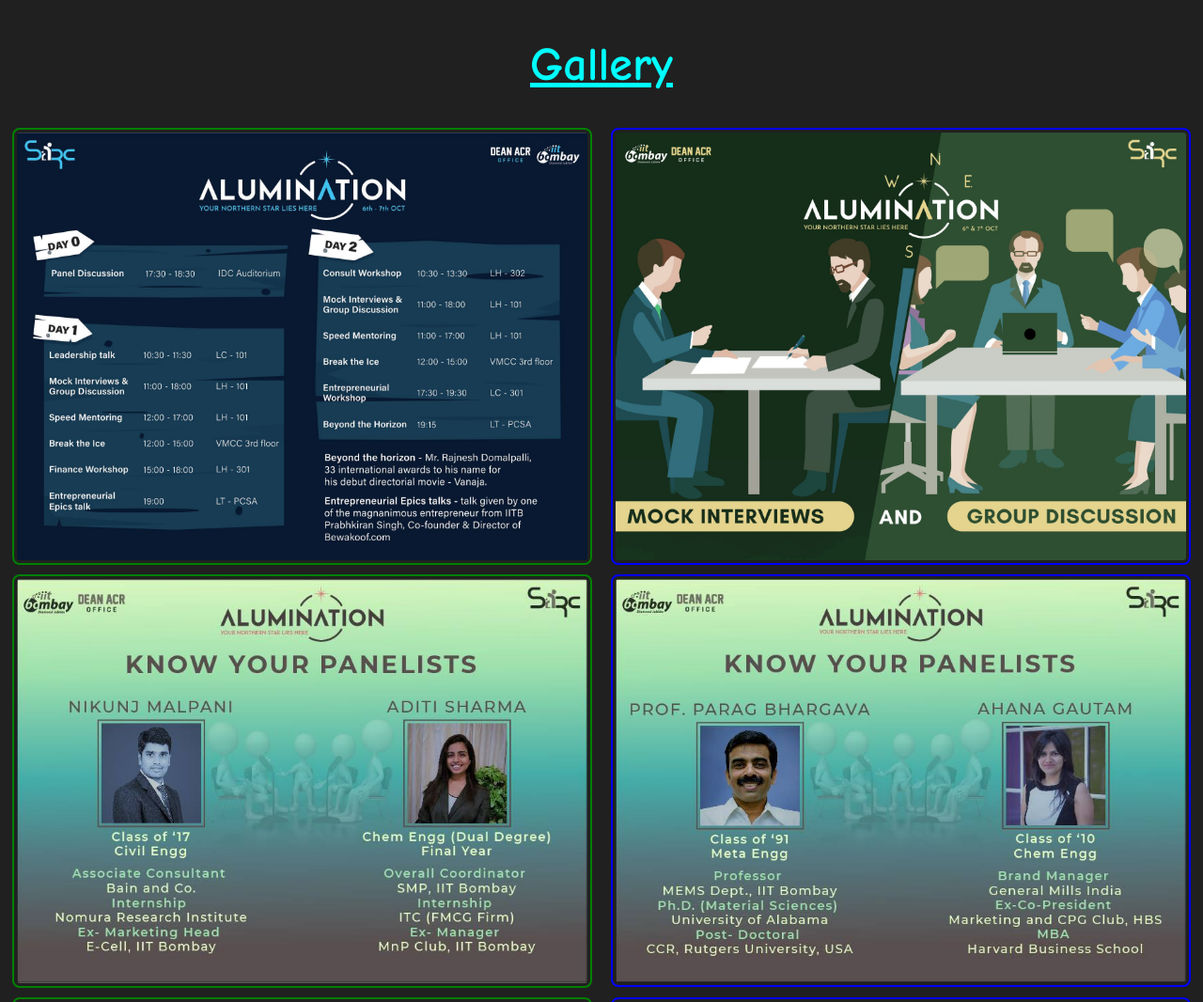
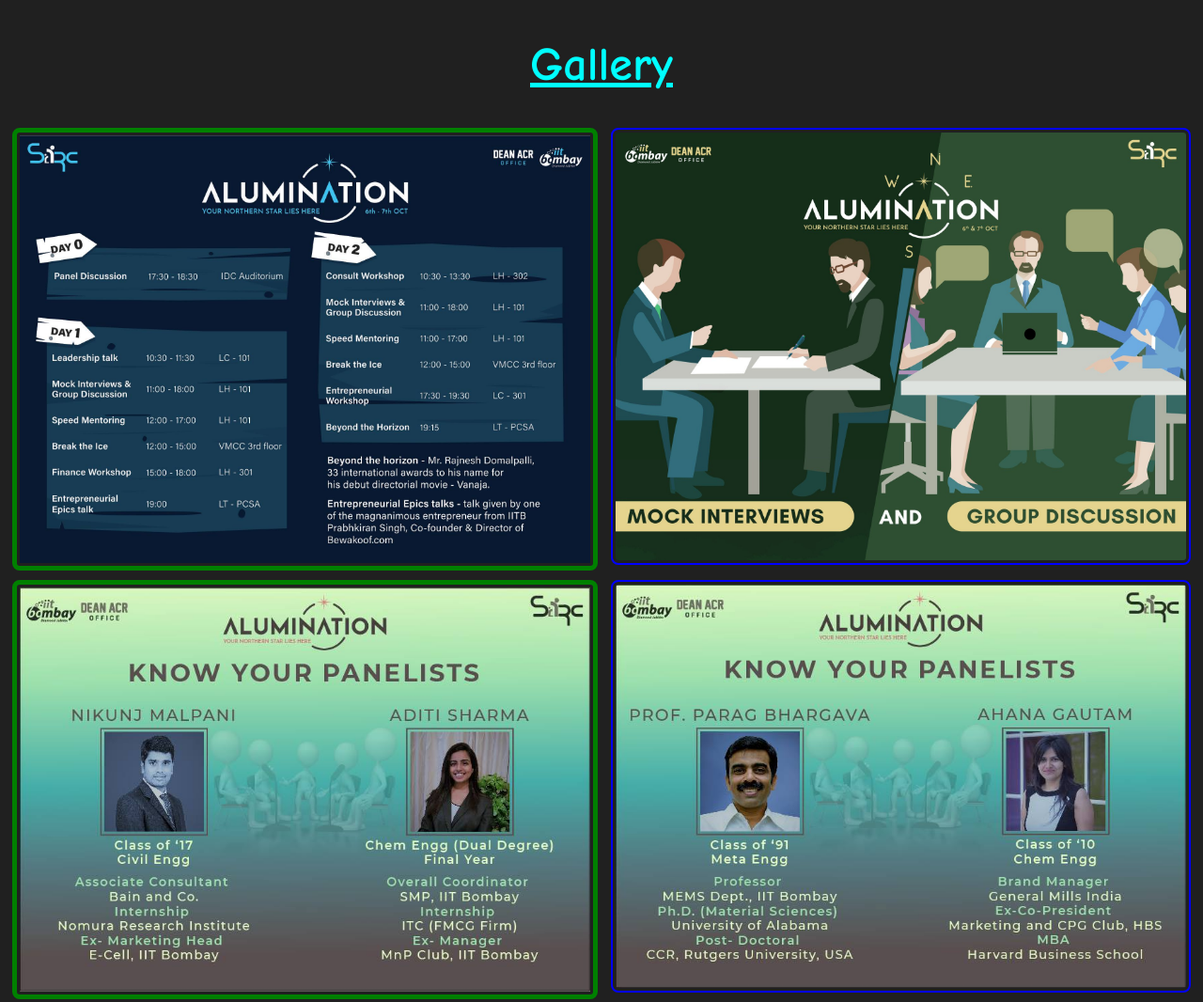
Before and after one commit to TanmayHiremath/Assignment-1, a plain HTML site: page index.html in a window 1280 px wide. Shown: the part 3360-4426 px from the top of the page at 94% size. Drawn offline with Linux system fonts and the light colour scheme.

Commit message:
Update index.css

```diff
--- a/index.css
+++ b/index.css
@@ -99,7 +99,7 @@ padding:15px;
   clear:left;
   padding:3px;
   margin: 5px;
-  border: 2px solid green;
+  border: 5px solid green;
   border-radius: 8px;
 
   transition: transform 1s;
```
